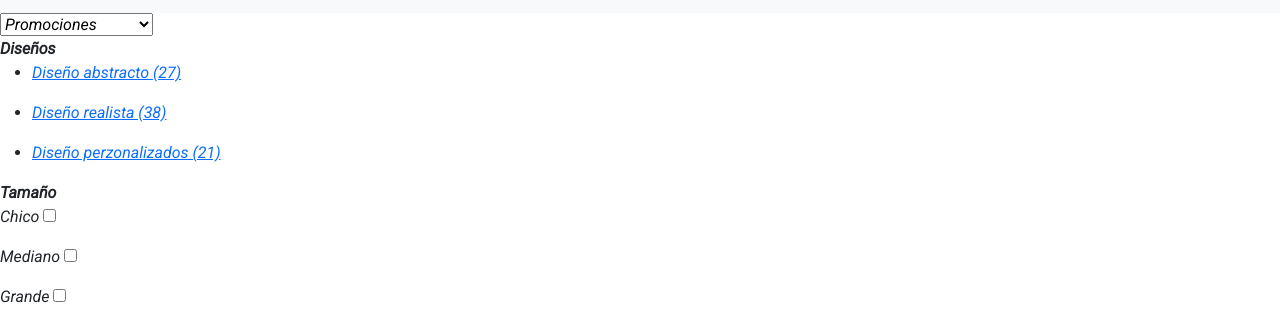
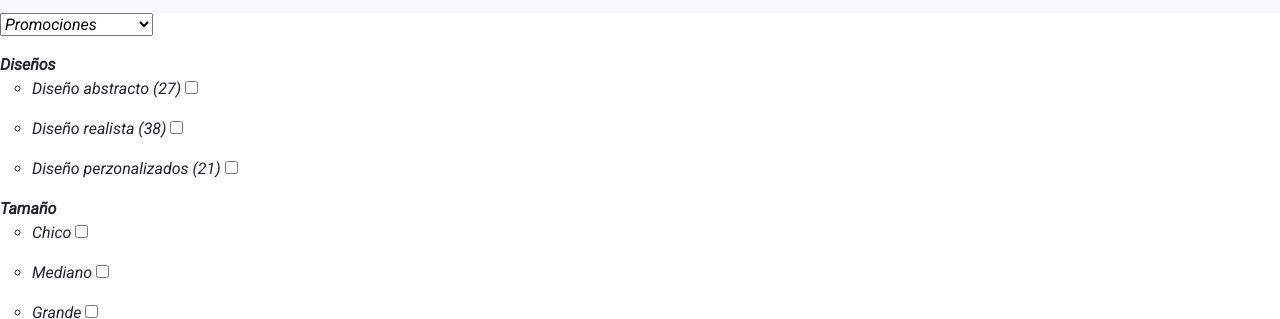
Before and after one commit to FakuStt/2da-Entrega---Facundo-Stazione, a plain HTML site: page pages/catalogo.html in a window 1280 px wide. Shown: the part 239-558 px from the top of the page. Drawn offline with nearby package versions, Linux system fonts and the light colour scheme.

Commit message:
mejoramos pagina de catalogo

```diff
--- a/css/style.css
+++ b/css/style.css
@@ -399,4 +399,5 @@ form button {
                 object-fit: cover;
 }
 
+
 }
--- a/pages/catalogo.html
+++ b/pages/catalogo.html
@@ -126,57 +126,65 @@
 
     <main>
         <section>
-            <article>
+            <ul class="nav flex-column">
+                <li class="nav-item">
                     <select name="Categoria" id="">
                         <option value="macetas-chicas">Promociones</option>
                         <option value="macetas-medianas">Menores a $700</option>
                         <option value="macetas-grandes">Mayores a $700</option>
                         <option value="todos">Todas las macetas</option>
                     </select>
-            </article>
-            <article>
+                    <a class="nav-link" aria-current="page" href="#"></a>
+                </li>
+                <li class="nav-item">
                     <span>
                         <b>Diseños</b>
                     </span>
                     <ul>
                         <li>
-                        <a href="#">
+                            <label for="chico">
                                 <p>Diseño abstracto (27) </p>
-                        </a>
+                            </label>
+                            <input type="checkbox" id="Chico">
                         </li>
                         <li>
-                        <a href="#">
-                            <p>Diseño realista (38)</p>
-                        </a>
+                            <label for="chico">
+                                <p>Diseño realista (38) </p>
+                            </label>
+                            <input type="checkbox" id="Chico">
                         </li>
                         <li>
-                        <a href="#">
-                            <p>Diseño perzonalizados (21)</p>
-                        </a>
+                            <label for="chico">
+                                <p>Diseño perzonalizados (21) </p>
+                            </label>
+                            <input type="checkbox" id="Chico">
                         </li>
                     </ul>
-            </article>
-            <article>
+                </li>
+                <li class="nav-item">
                     <span> <b>Tamaño</b> </span>
-                <div>
+                    <ul>
+                        <li>
                             <label for="chico">
                             <p>Chico</p>
                             </label>
                             <input type="checkbox" id="Chico">
-                </div>
-                <div>
+                        </li>
+                        <li>
                             <label for="mediano">
                             <p>Mediano</p>
                             </label>
                             <input type="checkbox" id="Mediano">
-                </div>
-                <div>
+                        </li>
+                        <li>
                             <label for="grande">
                             <p>Grande</p>
                             </label>
                             <input type="checkbox" id="Grande">
-                </div>
-            </article>
+                        </li>
+                    </ul>
+                </li>
+            </ul>
         </section>
         <section>
             <h2> Algunos productos en stock</h2>
```
Lines whose indentation alone changed are shown as unchanged.
